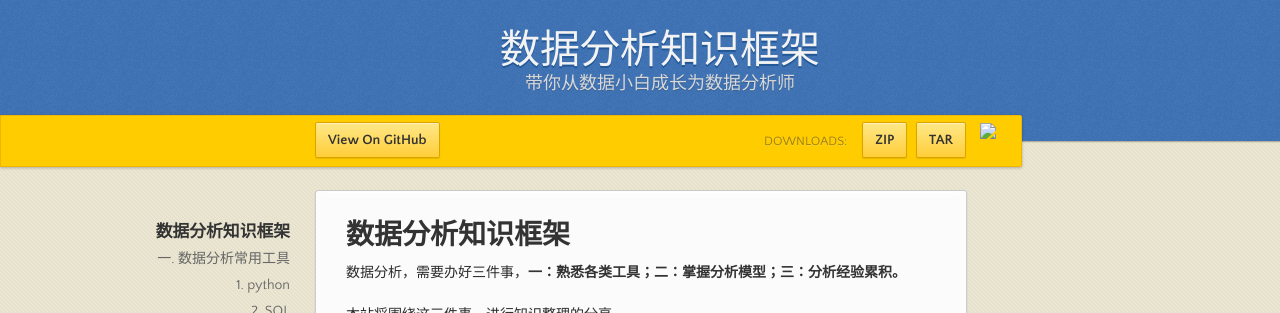
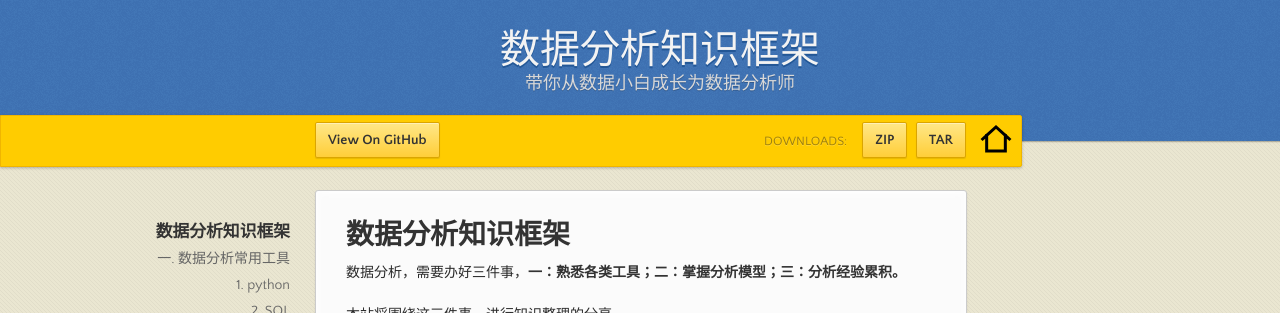
Before and after one commit to analy-liu/analy-liu.github.io, a Jekyll site: the page built from index.md, in a window 1280 px wide. Shown: the top 313 px of the page. Built offline with Jekyll 4.4.1, drawn with Linux system fonts in a browser that asks for light colours; our own code applies the rules of GitHub Pages for plain Markdown files.

Commit message:
修复图片链接

```diff
--- a/_layouts/default.html
+++ b/_layouts/default.html
@@ -25,7 +25,7 @@
       <div id="banner">
         <div id = "home">
           <!-- <span id="home"> -->
-          <a href="https://analy-liu.github.io/"><img src="../images/home.svg"/></a>
+          <a href="https://analy-liu.github.io/"><img src="../assets/images/home.svg"/></a>
           <!-- </span> -->
         </div>
 
```
